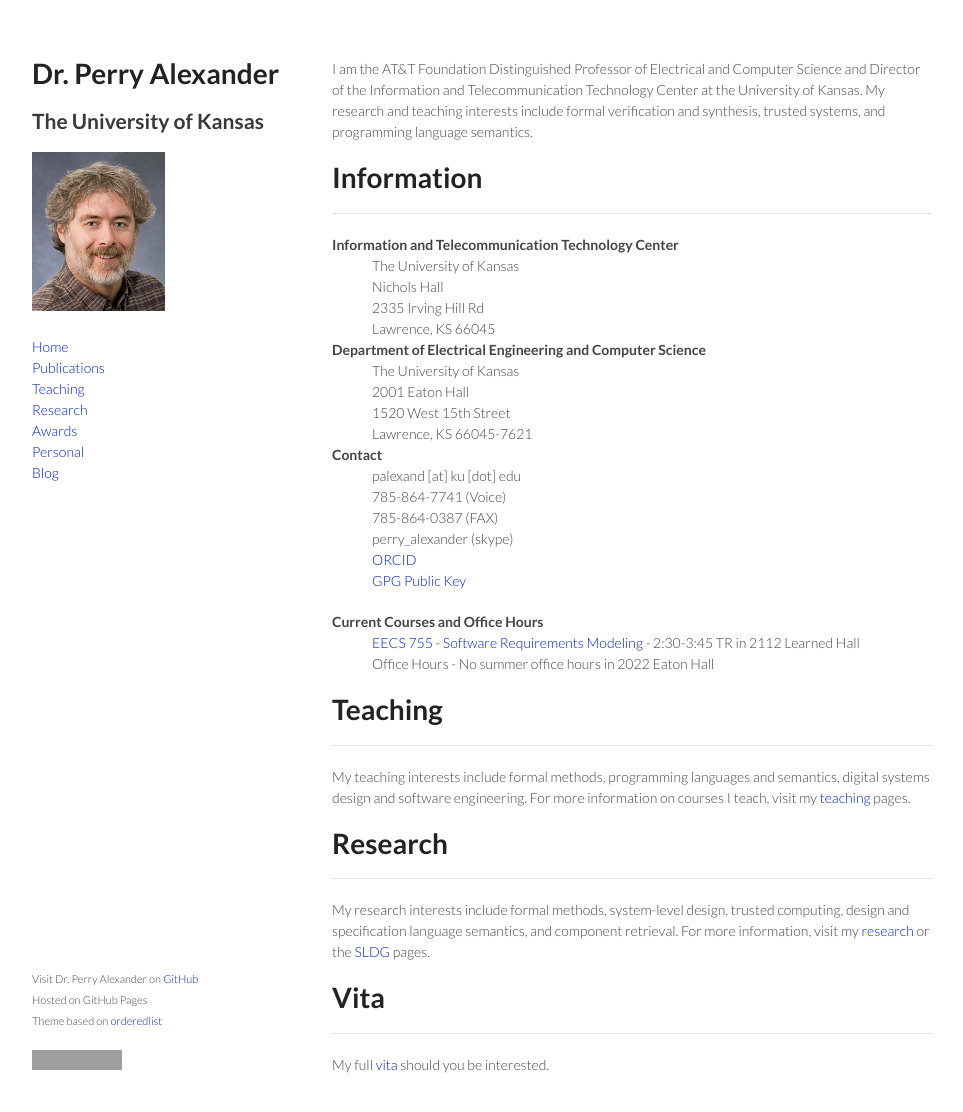
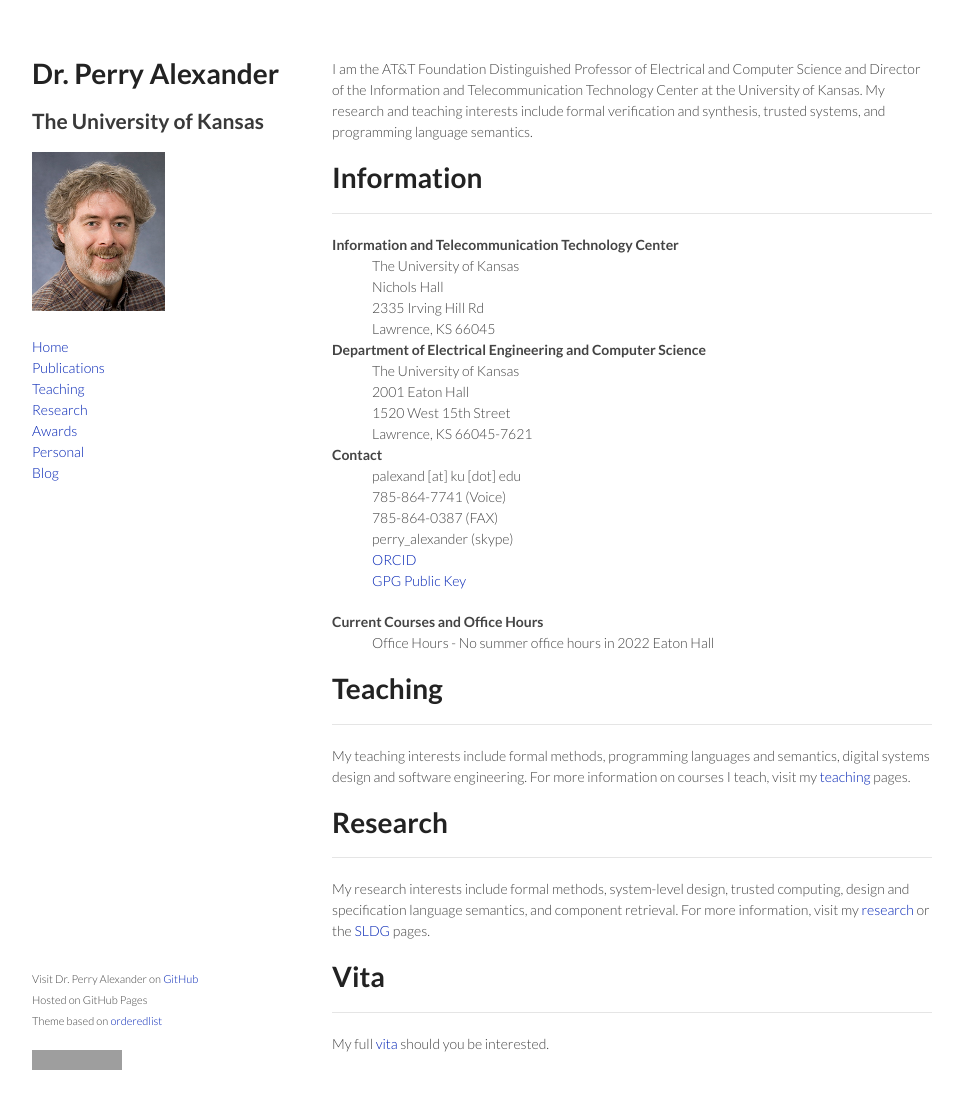
Before and after one commit to palexand/palexand.github.io, a Jekyll site: the page built from index.md, in a window 1280 px wide and 1145 px high. Shown: the top 1112 px of the window, without its empty margins (158-1121 px from the left). Built offline with Jekyll 4.4.1, drawn with Linux system fonts in a browser that asks for light colours; grey boxes are pictures that could not be loaded.

Commit message:
removing fall classes

```diff
--- a/_data/teaching.yml
+++ b/_data/teaching.yml
@@ -24,8 +24,6 @@
   github: palexand
   repo: eecs755
   description: Software Requirements Modeling is an advanced introduction to modern techniques for specification, verification and implementation of software systems. Topics covered are equally useful for hardware and software verification. We will learn to write formal specifications, refine specifications and verify that implementations meet their requirements. Specific topics include axiomatic specification, invariants, algebraic types and induction, constructive specification, assume-guarantees style specification, safety and liveness, and natural deduction. Currently we use the Coq verification tool, but techniques learned apply equally well to other verification systems.
-  when: 2:30-3:45 TR
-  where: 2112 Learned Hall
 
 - name: EECS 843 - Programming Language Foundations II
   github: palexand
```
